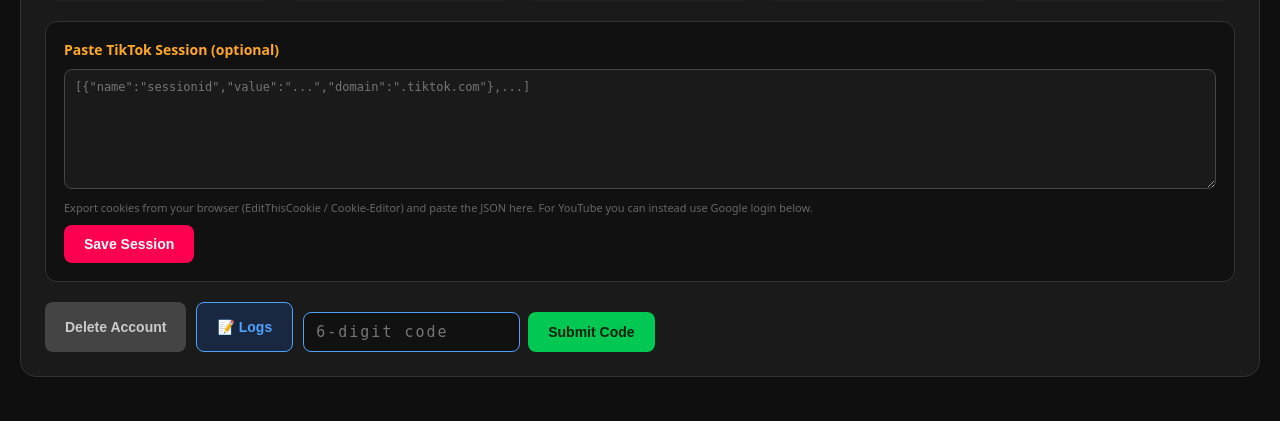
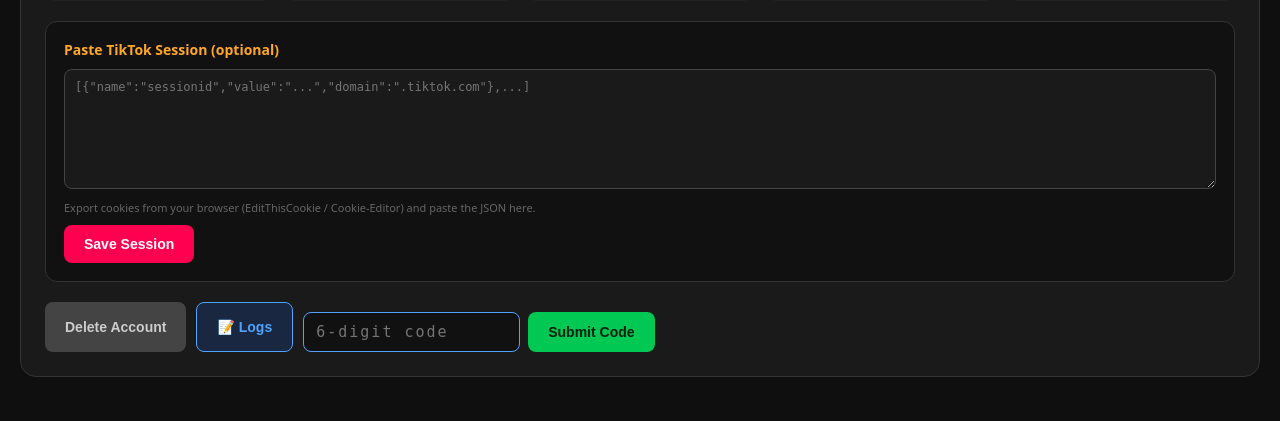
Before and after one commit to ghaith012x-collab/atc, a Flask app: page / in a window 1280 px wide. Shown: the part 872-1293 px from the top of the page. Run offline with Flask 3, Linux system fonts and the light colour scheme; a database or web service that is not in the repository returns one stand-in record (values such as "Sample title"); some libraries are stand-ins or nearby versions.

Commit message:
refactor(auth): remove manual Google login flow
Remove the manual Google login functionality for YouTube accounts.
Authentication for YouTube is now strictly handled via pasted
session cookies to ensure compatibility with headless environments
and to avoid automation detection issues.

- Remove `/api/google_login/<username>` endpoint in `app.py`
- Remove `google_login_youtube` function in `bot.py`
- Remove Google login UI elements and associated JavaScript from `site.html` and `templates/site.html`
- Update account creation form to reflect that email is for reference only

```diff
--- a/app.py
+++ b/app.py
@@ -6,7 +6,6 @@ from database import init_db, get_all_accounts, get_account, update_account, add
 from bot import (
     connect_account, start_automation, stop_automation,
     delete_account_session, logout_account,
-    google_login_youtube,
     screenshots, browser_sessions, take_screenshot
 )
 
@@ -103,30 +102,6 @@ def save_session(username):
         return jsonify({"success": False, "error": "Invalid JSON format"})
 
 
-@app.route("/api/google_login/<path:username>", methods=["POST"])
-def google_login(username):
-    data = request.json or {}
-    email = (data.get("email") or "").strip()
-
-    account = get_account(username)
-    if not account:
-        return jsonify({"success": False, "error": "Account not found"})
-    if account.get("platform") != "YouTube":
-        return jsonify({"success": False, "error": "Google login is only for YouTube accounts"})
-
-    # Mark login method. Email is optional — the manual flow logs in for you in
-    # the visible browser; it is only stored for reference.
-    update_account(username, email=email, login_method="google",
-                   status="Google login", current_task="Opening browser for manual login...")
-    if not email:
-        print(f"[{username}] google login started (manual — no email needed)")
-
-    def login_thread():
-        google_login_youtube(username)
-    threading.Thread(target=login_thread, daemon=True).start()
-    return jsonify({"success": True, "message": "Browser opened — log in manually, session saves automatically"})
-
-
 @app.route("/api/start/<path:username>", methods=["POST"])
 def start(username):
     account = get_account(username)
--- a/bot.py
+++ b/bot.py
@@ -985,14 +985,9 @@ def connect_account(username):
         profile_name = ""
 
         if platform == "YouTube":
-            # Google-login method: drive the Google sign-in flow instead of
-            # relying on pasted cookies. Keep the browser open for the live cam.
-            if account.get("login_method") == "google":
-                google_login_youtube(username)
-                # google_login_youtube keeps the session alive for recovery;
-                # return here so we don't close the browser / mark expired.
-                return True
-
+            # YouTube is logged in purely from pasted session cookies — there is
+            # no manual Google sign-in step (that never worked headless). The
+            # cookies sidestep the "Next" sign-in form entirely.
             # Logged-in YouTube shows the avatar / "You" menu.
             try:
                 page.wait_for_selector(
@@ -1166,123 +1161,6 @@ def _is_logged_in_youtube(page):
     except Exception:
         pass
     return False
-
-
-def google_login_youtube(username):
-    """Log into YouTube using a PERSISTENT browser profile + MANUAL login.
-
-    We do NOT automate the Google sign-in (Google blocks headless/automated
-    logins with "This browser or app may not be secure"). Instead:
-
-      1) Launch a persistent Chromium profile (./playwright-profile/<user>).
-         Cookies + login survive between runs.
-      2) If the profile is ALREADY logged in, reuse it and save the session.
-      3) Otherwise navigate to the Google sign-in page for YouTube and WAIT
-         (indefinitely / up to a long cap) for YOU to log in manually in the
-         visible browser.
-      4) Once Google redirects back to YouTube (logged in), the authenticated
-         cookies are saved to the DB automatically for future reuse.
-
-    The browser is left open so the live cam reflects the real state.
-    """
-    account = get_account(username)
-    if not account:
-        print(f"[{username}] google_login_youtube: account not found")
-        return False
-
-    update_account(username, status="Google login", current_task="Opening persistent browser...")
-    print(f"[{username}] === MANUAL GOOGLE LOGIN (persistent profile) ===")
-    _log_event(username, "Google login: opening persistent profile")
-
-    session = None
-    try:
-        session = _start_browser_session(username, account)
-        page = session["page"]
-        context = session["context"]
-
-        # Give the profile a moment, then check if we're already authenticated.
-        time.sleep(2)
-        try:
-            page.goto("https://www.youtube.com", timeout=45000, wait_until="domcontentloaded")
-        except Exception as ge:
-            if ("TIMED_OUT" in str(ge) or "net::" in str(ge)) and _get_proxy(account):
-                try:
-                    context.close(); session["browser"].close(); session["pw"].stop()
-                except Exception:
-                    pass
-                browser_sessions.pop(username, None)
-                session = _start_browser_session(username, account, no_proxy=True)
-                page = session["page"]; context = session["context"]
-                page.goto("https://www.youtube.com", timeout=45000, wait_until="domcontentloaded")
-            else:
-                raise
-        try:
-            page.wait_for_load_state("networkidle", timeout=15000)
-        except Exception:
-            pass
-        time.sleep(2)
-        take_screenshot(username)
-
-        if _is_logged_in_youtube(page):
-            print(f"[{username}] Google login: profile already authenticated")
-            _save_session_from_context(username, context)
-            update_account(username, status="Connected", current_task="Logged in (profile reused)")
-            _log_event(username, "Google login: reused existing profile")
-            return True
-
-        # Not logged in -> send the user to the Google sign-in page and wait for
-        # them to complete it manually in the visible (headed) browser.
-        signin_url = ("https://accounts.google.com/ServiceLogin"
-                      "?service=youtube&continue=https://www.youtube.com")
-        update_account(username, current_task="Log in manually in the browser (Google sign-in open)")
-        print(f"[{username}] Google login: opening sign-in page — WAITING for manual login")
-        _log_event(username, "Google login: awaiting MANUAL sign-in")
-        try:
-            page.goto(signin_url, timeout=45000, wait_until="domcontentloaded")
-        except Exception:
-            pass
-        take_screenshot(username)
-
-        # Poll until the user is logged in. Cap at ~1h so it can't truly hang
-        # forever, but effectively indefinite for a human to complete.
-        deadline = time.time() + 3600
-        while time.time() < deadline:
-            try:
-                if "youtube.com" in page.url and _is_logged_in_youtube(page):
-                    print(f"[{username}] Google login: manual login detected")
-                    _save_session_from_context(username, context)
-                    update_account(username, status="Connected",
-                                   current_task="Logged in — session saved")
-                    _log_event(username, "Google login: manual login complete, session saved")
-                    take_screenshot(username)
-                    return True
-            except Exception:
-                pass
-            time.sleep(3)
-
-        update_account(username, status="Google login timeout",
-                       current_task="Manual login not completed in time — retry")
-        _log_event(username, "Google login: timed out waiting for manual login")
-        return False
-
-    except Exception as e:
-        import traceback
-        traceback.print_exc()
-        update_account(username, status="Google login error", current_task=f"Error: {str(e)[:60]}")
-        _log_event(username, f"Google login error: {e}")
-        return False
-    finally:
-        # Leave the browser open for the live cam / manual login. Only clean up
-        # if we never managed to start a session at all.
-        if session is None:
-            try:
-                if username in browser_sessions:
-                    browser_sessions[username]["context"].close()
-                    browser_sessions[username]["browser"].close()
-                    browser_sessions[username]["pw"].stop()
-            except Exception:
-                pass
-            browser_sessions.pop(username, None)
 
 # ---------------------------------------------------------------------------
 # Real automation helpers# ---------------------------------------------------------------------------
--- a/templates/site.html
+++ b/templates/site.html
@@ -124,10 +124,9 @@
             <button class="btn-primary" onclick="addAccount()">Add Account</button>
         </div>
         <div class="row" style="margin-top:10px;">
-            <input type="email" id="new-email" placeholder="Gmail (for YouTube Google login)" style="flex:1;min-width:200px;">
+            <input type="email" id="new-email" placeholder="Gmail (stored for reference only)" style="flex:1;min-width:200px;">
             <select id="new-login-method">
                 <option value="cookie">Login: Cookie session</option>
-                <option value="google">Login: Google (email)</option>
             </select>
         </div>
     </div>
@@ -185,21 +184,10 @@
                 id="session-input-{{ acc.username }}"
                 placeholder='[{"name":"sessionid","value":"...","domain":".{{ "youtube.com" if acc.platform == "YouTube" else "tiktok.com" }}"},...]'
             ></textarea>
-            <div class="hint">Export cookies from your browser (EditThisCookie / Cookie-Editor) and paste the JSON here. For YouTube you can instead use Google login below.</div>
+            <div class="hint">Export cookies from your browser (EditThisCookie / Cookie-Editor) and paste the JSON here.</div>
             <div class="btn-row">
                 <button class="btn-primary" onclick="saveSession('{{ acc.username }}')">Save Session</button>
             </div>
-
-            {% if acc.platform == 'YouTube' %}
-            <h4 style="margin-top:16px;">Google Login (YouTube)</h4>
-            <div class="row" style="flex-direction:column;align-items:stretch;gap:8px;">
-                <input type="email" id="gl-email-{{ acc.username }}" placeholder="Gmail" style="width:100%;">
-            </div>
-            <div class="btn-row">
-                <button class="btn-primary" onclick="googleLogin('{{ acc.username }}')">Google Login</button>
-            </div>
-            <div class="hint">Opens a browser on the Google sign-in page for you to log in MANUALLY (you type the Gmail + password + any code yourself). Once it returns to YouTube the session is saved and reused. <b>Needs a visible display</b> — on a headless container (Cosyra/xvfb) you cannot click it, so instead paste a real YouTube <b>cookie session</b> via "Save Session" above, which works without a window.</div>
-            {% endif %}
         </div>
         {% else %}
         <!-- Connected panel -->
@@ -318,22 +306,6 @@
         }
 
         // ==================== GOOGLE LOGIN (YouTube) ====================
-        function googleLogin(username) {
-            const email = document.getElementById('gl-email-' + username).value.trim();
-            if (!email) { showToast('Enter the Gmail address', 'error'); return; }
-            showToast('Starting Google login...', '');
-            fetch('/api/google_login/' + encodeURIComponent(username), {
-                method: 'POST',
-                headers: {'Content-Type': 'application/json'},
-                body: JSON.stringify({email})
-            })
-            .then(r => r.json())
-            .then(d => {
-                if (d.success) { showToast('Google login running — watch the live cam', 'success'); setTimeout(() => location.reload(), 1200); }
-                else { showToast(d.error || 'Failed to start Google login', 'error'); }
-            });
-        }
-
         function pollConnected(username, attempts) {
             if (attempts > 40) {
                 showToast('Verification timed out — check session', 'error');
```
Also changed, not shown: site.html (+2 -30 lines).
